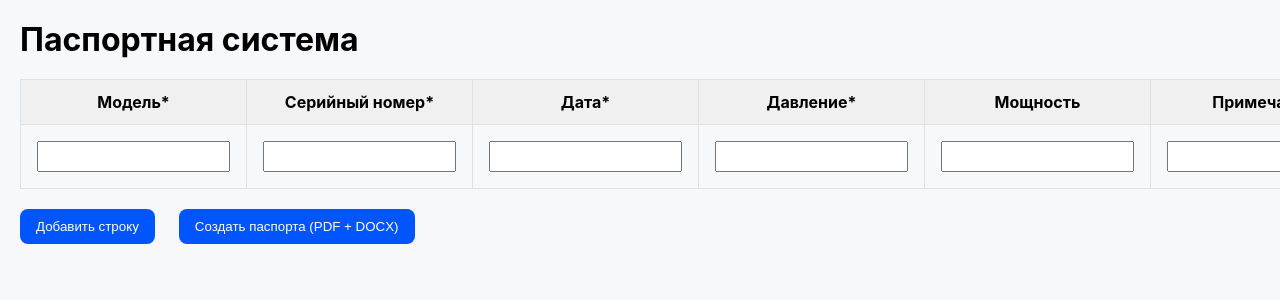
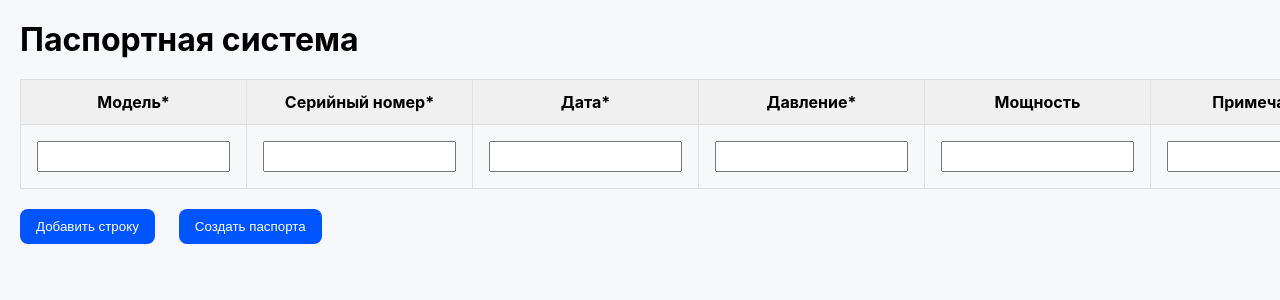
Before and after one commit to OvsyankinVI/dks-ppg-frontend, a React (Create React App) app: page / in a window 1280 px wide. Shown: the top 300 px of the page. Built offline with nearby package versions, Linux system fonts and the light colour scheme.

Commit message:
Возврат к MVP

```diff
--- a/src/components/PassportTable.jsx
+++ b/src/components/PassportTable.jsx
@@ -17,9 +17,8 @@ export default function PassportTable() {
 
   const createPassports = () => {
     rows.forEach(row => {
-      const filename = `Компрессор_${row.serial || Math.random().toString(36).slice(2,8)}`;
-      const data = { type: 'Компрессор', ...row };
-      generatePDF(data, filename);
+      const filename = `Паспорт_${row.serial || Math.random().toString(36).slice(2,8)}`;
+      const data = { type: 'Паспорт', ...row };
       generateDOCX(data, filename);
     });
   };
@@ -47,7 +46,7 @@ export default function PassportTable() {
         </tbody>
       </table>
       <button onClick={addRow}>Добавить строку</button>
-      <button onClick={createPassports}>Создать паспорта (PDF + DOCX)</button>
+      <button onClick={createPassports}>Создать паспорта</button>
 
     </div>
   );
```
